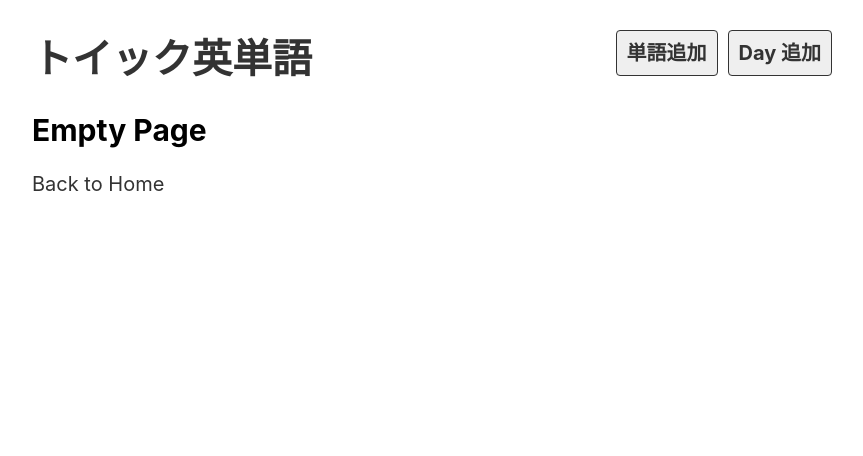
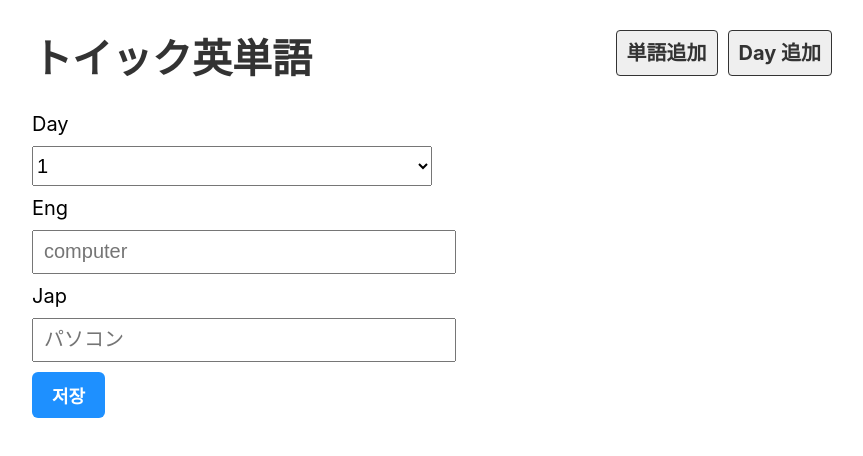
Before and after one commit to halim-kim/voca, a React (Create React App) app: page /create_word in a window 1280 px wide. Shown: the top 456 px of the page, without its empty margins (208-1071 px from the left). Built offline with nearby package versions, Linux system fonts and the light colour scheme; data requests are answered from the project's data file.

Commit message:
createwords

```diff
--- a/src/App.js
+++ b/src/App.js
@@ -4,6 +4,7 @@ import DayList from './component/DayList';
 import Day from './component/Day';
 import { BrowserRouter, Routes, Route } from 'react-router-dom';
 import EmptyPage from './component/EmptyPage';
+import CreateWord from './component/CreateWord';
 
 function App() {
   return (
@@ -13,6 +14,7 @@ function App() {
         <Routes>
           <Route path="/" element={<DayList />} />
           <Route path="/day/:day" element={<Day />} />
+          <Route path="/create_word" element={<CreateWord />} />
           <Route path="*" element={<EmptyPage />} />
         </Routes>
       </div>
--- /dev/null
+++ b/src/component/CreateWord.js
@@ -0,0 +1,59 @@
+import useFetch from "../hooks/useFetch";
+import React, { useRef } from 'react';
+import { useNavigate } from 'react-router-dom';
+
+export default function CreateWord() {
+    const days = useFetch('http://localhost:3001/days');
+    const navigate = useNavigate();
+
+    const engRef = useRef(null);
+    const japRef = useRef(null);
+    const dayRef = useRef(null);
+
+    function onSubmit(e) {
+        e.preventDefault();
+
+        fetch('http://localhost:3001/words', {
+            method: 'POST',
+            headers: {
+                'Content-Type': 'application/json',
+            },
+            body: JSON.stringify({
+                day: dayRef.current.value,
+                eng: engRef.current.value,
+                jap: japRef.current.value,
+                isDone: false
+            }),
+        })
+        .then(res => {
+            if (res.ok) {
+                alert("登録が完了しました");
+                navigate(`/day/${dayRef.current.value}`);
+            }
+        });
+    }
+
+    return (
+        <form onSubmit={onSubmit}>
+            <div className="input_area">
+                <label>Day</label>
+                <select ref={dayRef}>
+                    {days && days.map(day => (  // daysが存在する場合のみマップを実行
+                        <option key={day.id} value={day.day}>
+                            {day.day}
+                        </option>
+                    ))}
+                </select>
+            </div>
+            <div className="input_area">
+                <label>Eng</label>
+                <input type="text" placeholder="computer" ref={engRef} />
+            </div>
+            <div className="input_area">
+                <label>Jap</label>
+                <input type="text" placeholder="パソコン" ref={japRef} />
+            </div>
+            <button type="submit">저장</button>
+        </form>
+    );
+}
--- a/src/component/Header.js
+++ b/src/component/Header.js
@@ -8,7 +8,7 @@ export default function Header() {
             <Link to="/">トイック英単語</Link>
         </h1>
         <div className="menu">
-            <a href="#x" className="link">単語追加</a>
+            <Link to="/create_word" className="link">単語追加</Link>
             <a href="#x" className="link">Day 追加</a>
         </div>
     </div>
--- a/src/db/data.json
+++ b/src/db/data.json
@@ -41,6 +41,13 @@
       "eng": "keyboard",
       "jap": "キーボード",
       "isDone": false
+    },
+    {
+      "id": "210e",
+      "day": "1",
+      "eng": "phone",
+      "jap": "携帯",
+      "isDone": false
     }
   ]
 }
```
